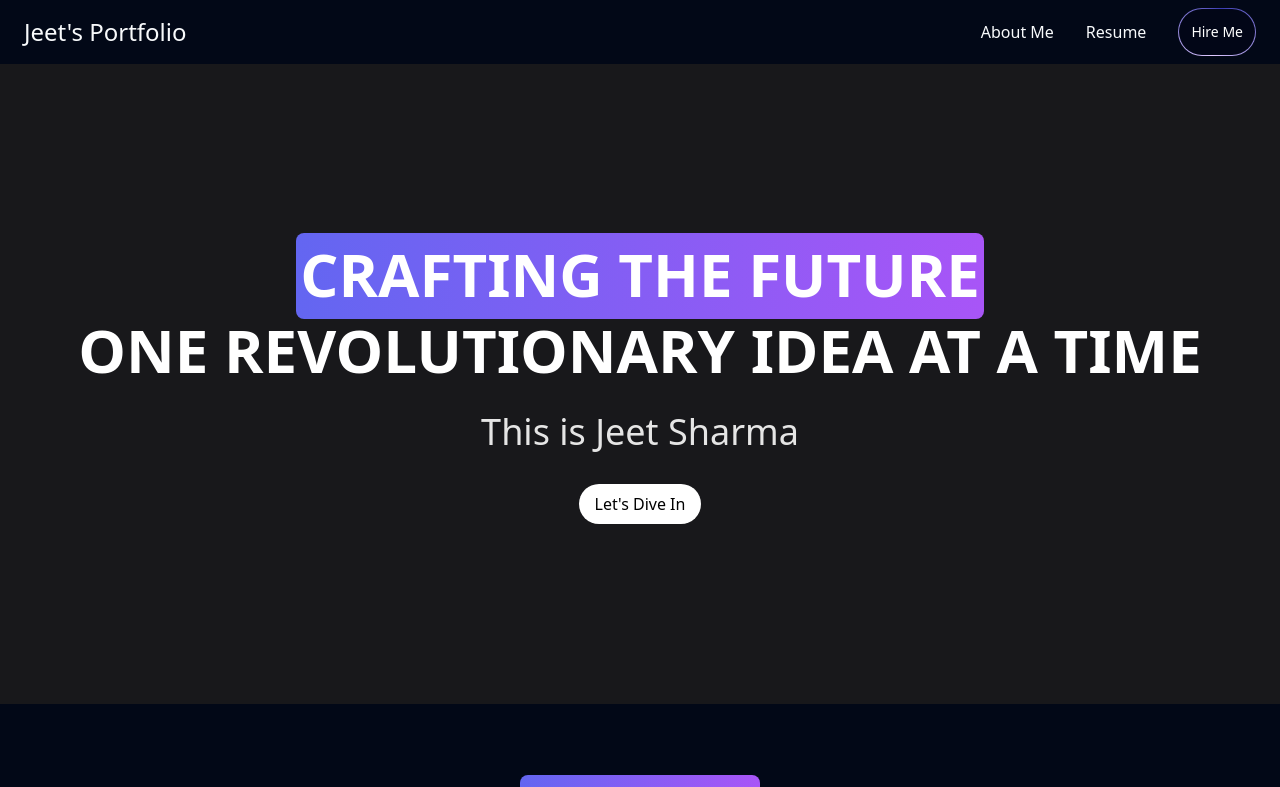
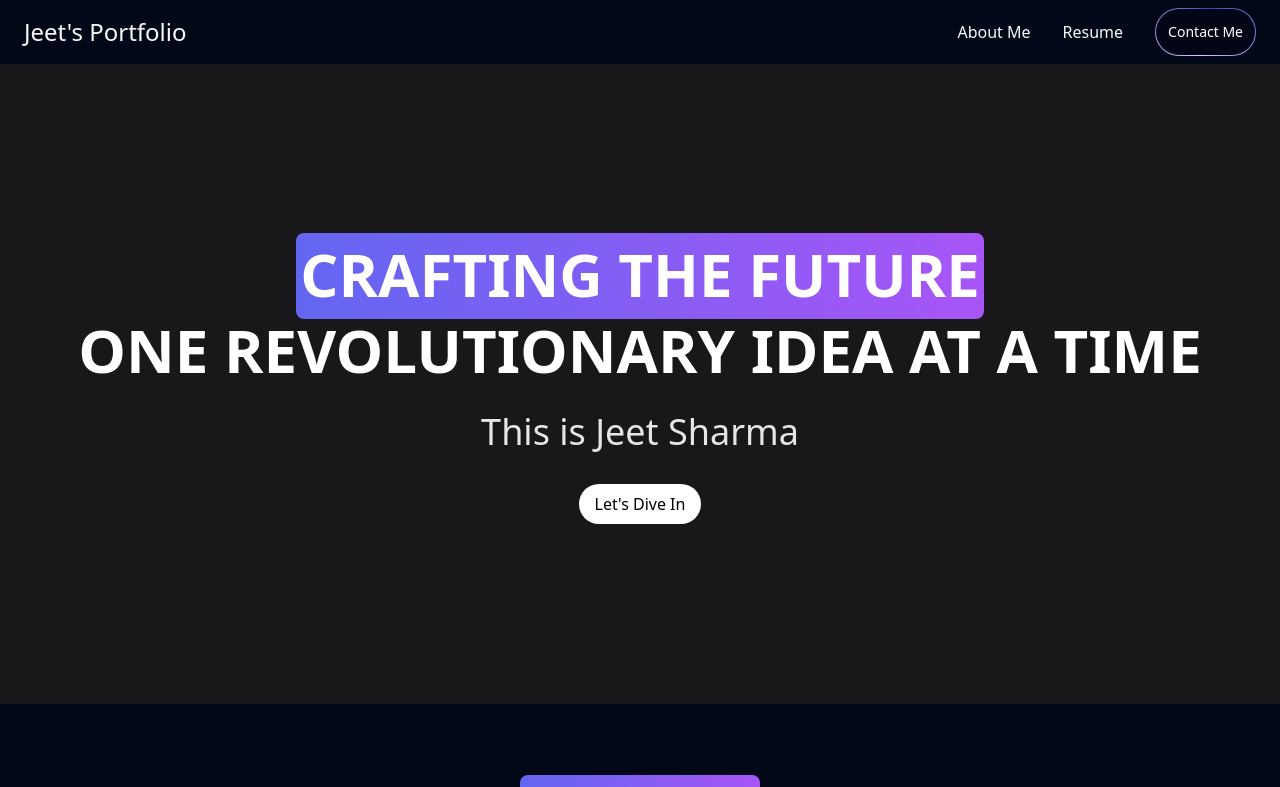
Before and after one commit to JeetDSharma/portfolio, a Next.js app: page / in a window 1280 px wide. Shown: the top 787 px of the page. Built offline with nearby package versions, Linux system fonts and the light colour scheme.

Commit message:
updated navbar

```diff
--- a/components/Navbar.tsx
+++ b/components/Navbar.tsx
@@ -25,6 +25,10 @@ const Navbar = () => {
       document.body.removeChild(link);
     };
   }
+  const emailLink = `mailto:jeetsharma2112@gmail.com
+    ?subject=Interested%20in%20Hiring%20You!
+    &body=Hi%20Jeet,%0D%0A%0D%0AI%20came%20across%20your%20portfolio%20and%20would%20love%20to%20discuss%20potential%20opportunities.%0D%0A%0D%0ALooking%20forward%20to%20your%20response.%0D%0A%0D%0AThanks!`;
+
 
   return (
     <nav className="flex flex-row justify-between items-center px-6 py-2">
@@ -35,9 +39,12 @@ const Navbar = () => {
         <button className="relative inline-flex h-12 overflow-hidden rounded-full p-[1px] focus:outline-none focus:ring-2 focus:ring-slate-400 focus:ring-offset-2 focus:ring-offset-slate-50">
   <span className="absolute inset-[-1000%] animate-[spin_2s_linear_infinite] bg-[conic-gradient(from_90deg_at_50%_50%,#E2CBFF_0%,#393BB2_50%,#E2CBFF_100%)]" />
   <span className="inline-flex h-full w-full cursor-pointer items-center justify-center rounded-full bg-slate-950 px-3 py-1 text-sm font-medium text-white backdrop-blur-3xl"
-    onClick={scrollToContact}>
-    Hire Me
+  >
+    <a href={emailLink}>
+    Contact Me
+    </a>
   </span>
+
 </button>
 
       </div>
```
